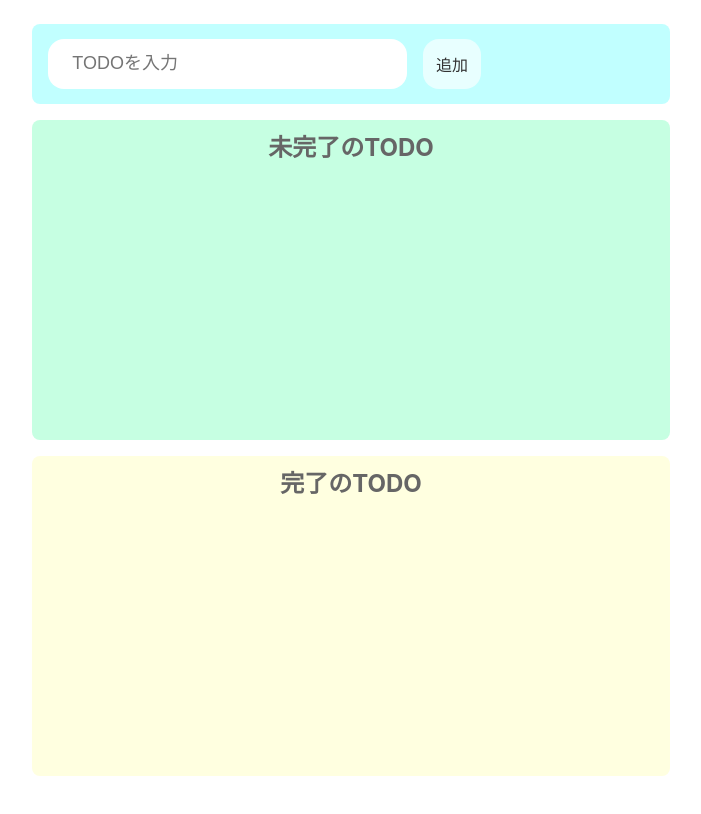
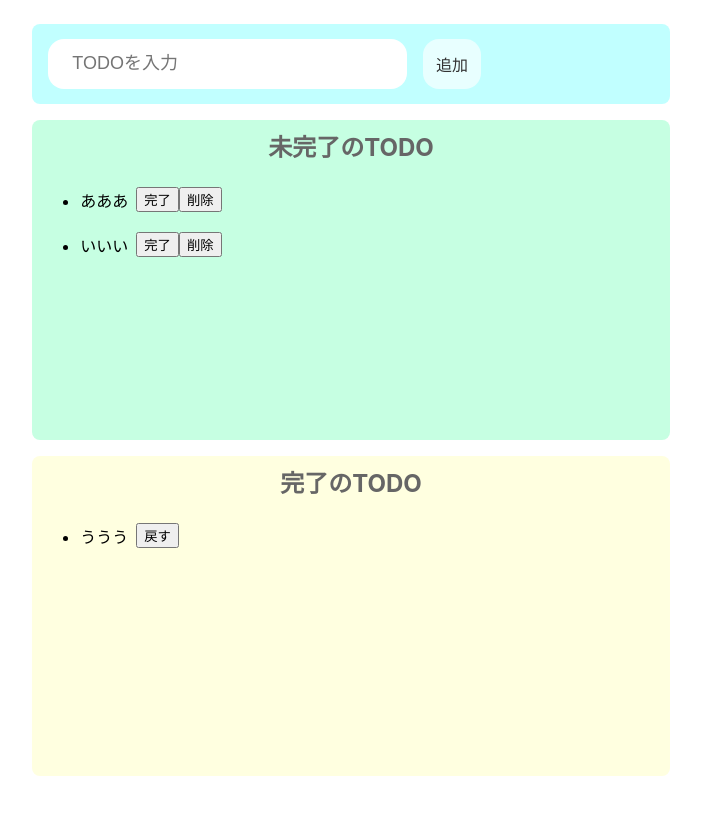
Before and after one commit to SatoTaisei/todo-app, a Next.js app: page / in a window 1280 px wide. Shown: the top 814 px of the page, without its empty margins (289-990 px from the left). Built offline with nearby package versions, Linux system fonts and the light colour scheme.

Commit message:
✨ TODOリスト機能の実装

```diff
--- a/pages/index.jsx
+++ b/pages/index.jsx
@@ -1,7 +1,47 @@
+import { React, useState } from "react";
 import Head from "next/head";
 import styles from "../styles/Home.module.css";
 
 export default function Home() {
+  const [todoText, setTodoText] = useState("");
+  const [incompleteTodos, setIncompleteTodos] = useState(["あああ", "いいい"]);
+  const [completeTodos, setCompleteTodos] = useState(["ううう"]);
+
+  const onChangeTodoText = (e) => setTodoText(e.target.value);
+
+  const onClickAdd = () => {
+    if (todoText === "") return;
+    const newTodos = [...incompleteTodos, todoText];
+    setIncompleteTodos(newTodos);
+    setTodoText("");
+  };
+
+  const onClickDelete = (index) => {
+    const newTodos = [...incompleteTodos];
+    newTodos.splice(index, 1);
+    setIncompleteTodos(newTodos);
+  };
+
+  const onClickComplete = (index) => {
+    const newIncompleteTodos = [...incompleteTodos];
+    newIncompleteTodos.splice(index, 1);
+
+    const newCompleteTodos = [...completeTodos, incompleteTodos[index]];
+
+    setIncompleteTodos(newIncompleteTodos);
+    setCompleteTodos(newCompleteTodos);
+  };
+
+  const onClickBack = (index) => {
+    const newCompleteTodos = [...completeTodos];
+    newCompleteTodos.splice(index, 1);
+
+    const newIncompleteTodos = [...incompleteTodos, completeTodos[index]];
+
+    setCompleteTodos(newCompleteTodos);
+    setIncompleteTodos(newIncompleteTodos);
+  };
+
   return (
     <div className={styles.container}>
       <Head>
@@ -14,20 +54,41 @@ export default function Home() {
       <main className={styles.main}>
         {/* 追加エリア */}
         <div className={styles.input_area}>
-          <input placeholder="TODOを入力" />
-          <button className={styles.btn}>追加</button>
+          <input
+            placeholder="TODOを入力"
+            value={todoText}
+            onChange={onChangeTodoText}
+          />
+          <button className={styles.btn} onClick={onClickAdd}>
+            追加
+          </button>
         </div>
 
         {/* 未完了エリア */}
         <div className={styles.imcomplete_area}>
           <p className={styles.title}>未完了のTODO</p>
-          <ul></ul>
+          {incompleteTodos.map((todo, index) => {
+            return (
+              <ul key={todo} className={styles.list_row}>
+                <li>{todo}</li>
+                <button onClick={() => onClickComplete(index)}>完了</button>
+                <button onClick={() => onClickDelete(index)}>削除</button>
+              </ul>
+            );
+          })}
         </div>
 
         {/* 完了エリア */}
         <div className={styles.complete_area}>
           <p className={styles.title}>完了のTODO</p>
-          <ul></ul>
+          {completeTodos.map((todo, index) => {
+            return (
+              <ul key={todo} className={styles.list_row}>
+                <li>{todo}</li>
+                <button onClick={() => onClickBack(index)}>戻す</button>
+              </ul>
+            );
+          })}
         </div>
       </main>
     </div>
```
